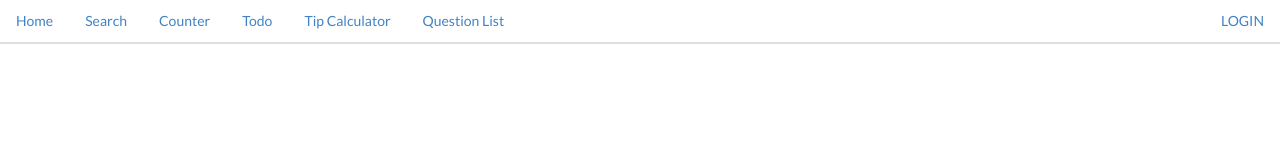
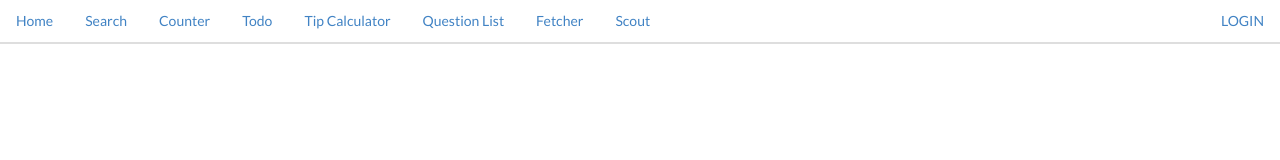
Before and after one commit to sahilKullar/decode-react, a React (Create React App) app: page / in a window 1280 px wide. Shown: the top 160 px of the page. Built offline with nearby package versions, Linux system fonts and the light colour scheme; what react-tracked would draw is missing.

Commit message:
added routes for fetcher and scout

```diff
--- a/src/components/App/index.js
+++ b/src/components/App/index.js
@@ -7,6 +7,8 @@ import Counter from "../Counter";
 import Todo from "../Todo";
 import TipCalculator from "../TipCalculator";
 import QuestionList from "../QuestionList";
+import Fetcher from "../Fetcher";
+import Scout from "../Scout";
 
 const App = () => (
   <>
@@ -17,6 +19,8 @@ const App = () => (
       <Route exact path={ROUTES.TODO} element={<Todo />} />
       <Route exact path={ROUTES.TIPCALCULATOR} element={<TipCalculator />} />
       <Route exact path={ROUTES.QUESTION} element={<QuestionList />} />
+      <Route exact path={ROUTES.FETCHER} element={<Fetcher />} />
+      <Route exact path={ROUTES.SCOUT} element={<Scout />} />
     </Routes>
   </>
 );
--- a/src/components/Navigation/index.js
+++ b/src/components/Navigation/index.js
@@ -22,6 +22,12 @@ const Navigation = () => (
     <div className="item">
       <Link to={ROUTES.QUESTION}>Question List</Link>
     </div>
+    <div className="item">
+      <Link to={ROUTES.FETCHER}>Fetcher</Link>
+    </div>
+    <div className="item">
+      <Link to={ROUTES.SCOUT}>Scout</Link>
+    </div>
     <div className="right menu">
       <div className="item">
         <Link to={ROUTES.LOGIN}>LOGIN</Link>
--- a/src/constants/routes.js
+++ b/src/constants/routes.js
@@ -5,4 +5,6 @@ export const LOGOUT = "/logout";
 export const COUNTER = "/Counter";
 export const TODO = "/Todo";
 export const TIPCALCULATOR = "/TipCalculator";
-export const QUESTION = "/QUESTION";
+export const QUESTION = "/question";
+export const FETCHER = "/fetcher";
+export const SCOUT = "/Scout";
```
